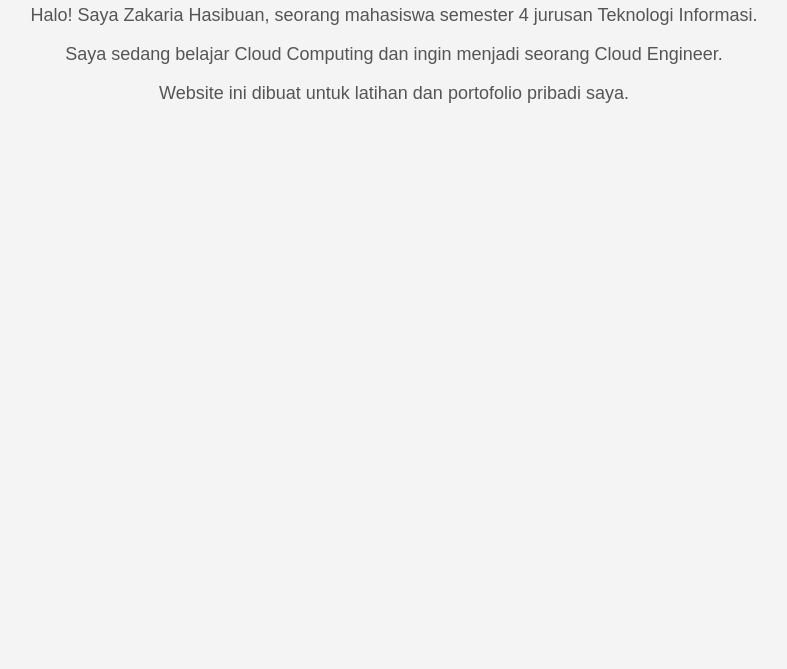
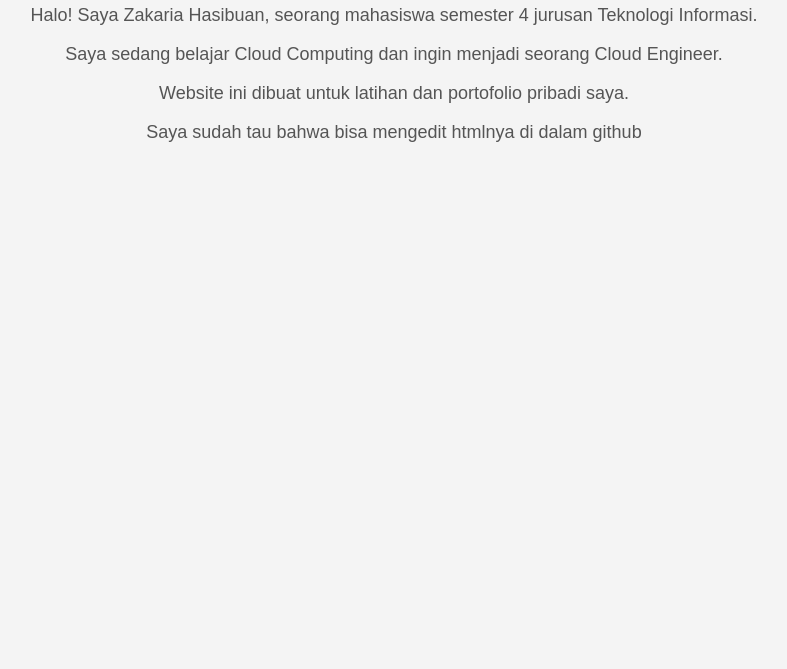
Before and after one commit to zekk99/web-saya, a plain HTML site: page about.html in a window 1280 px wide. Shown: the part 131-800 px from the top of the page, without its empty margins (246-1033 px from the left). Drawn offline with Linux system fonts and the light colour scheme.

Commit message:
Update about.html

```diff
--- a/about.html
+++ b/about.html
@@ -19,6 +19,7 @@
     <p>Halo! Saya Zakaria Hasibuan, seorang mahasiswa semester 4 jurusan Teknologi Informasi.</p>
     <p>Saya sedang belajar Cloud Computing dan ingin menjadi seorang Cloud Engineer.</p>
     <p>Website ini dibuat untuk latihan dan portofolio pribadi saya.</p>
+    <p>Saya sudah tau bahwa bisa mengedit htmlnya di dalam github</p>
   </div>
 </body>
 </html>
```
